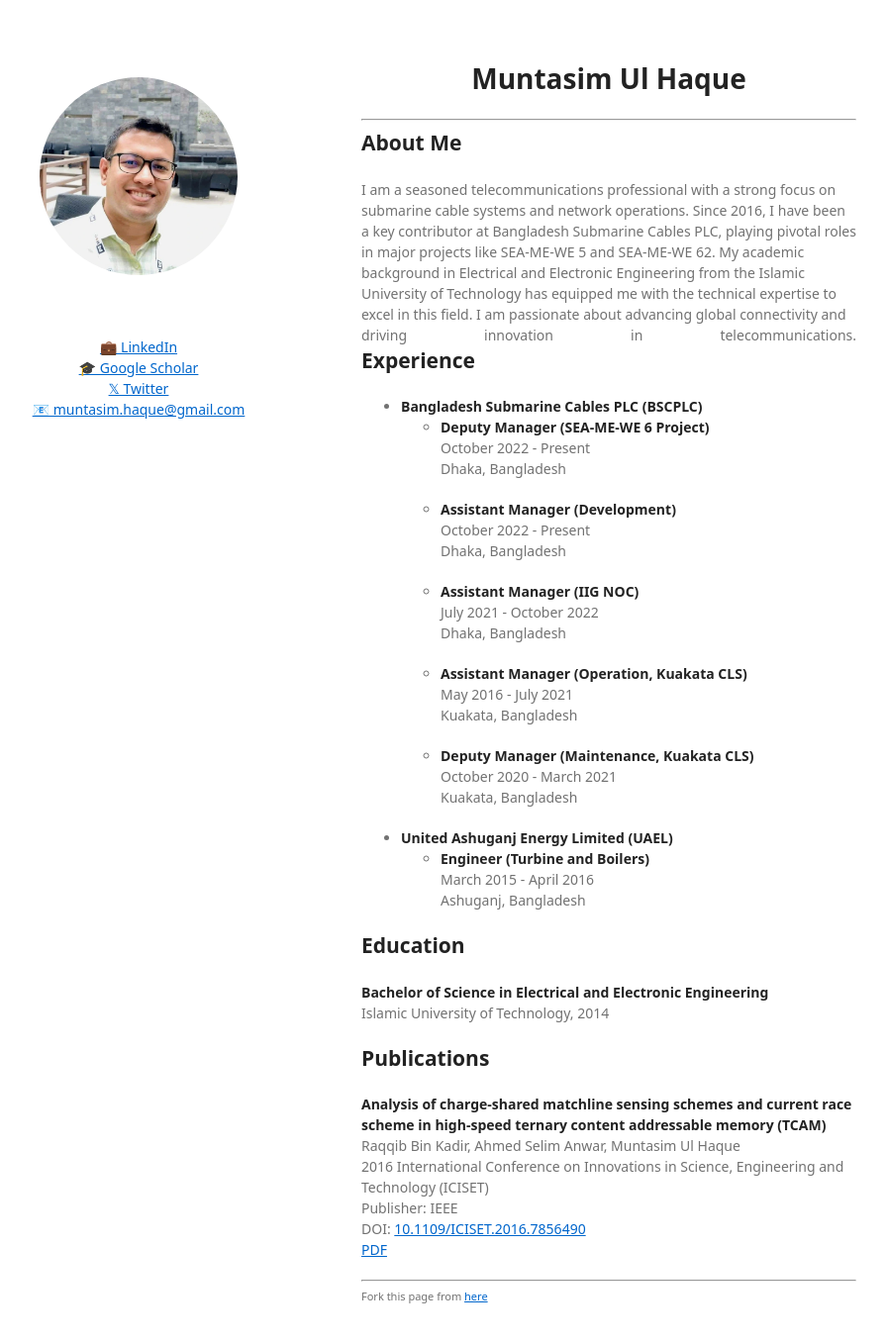
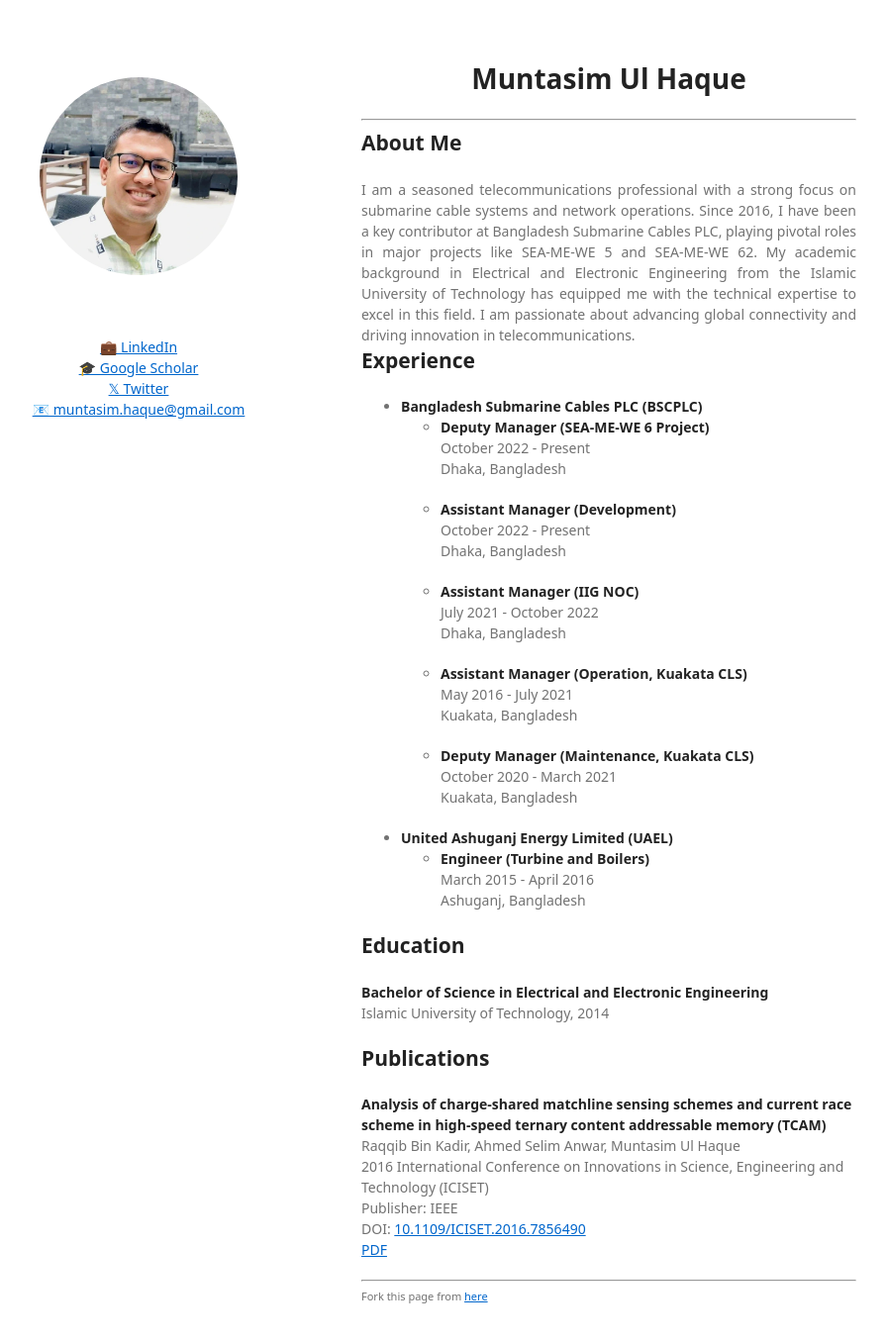
Before and after one commit to muntasimulhaque/muntasimulhaque.github.io, a Jekyll site: the page built from index.md, in a window 1280 px wide and 1389 px high. Shown: the top 1356 px of the window at 99% size, without its empty margins (205-1101 px from the left). Built offline with Jekyll 4.4.1, drawn with Linux system fonts in a browser that asks for light colours; our own code applies the rules of GitHub Pages for plain Markdown files.

Commit message:
Update default.html

```diff
--- a/_layouts/default.html
+++ b/_layouts/default.html
@@ -177,8 +177,7 @@
       }
 
 	  .about-me {
-         text-align: left;
-         text-align-last: justify; /* Justifies the last line */
+         text-align: justify;
          max-width: 600px; /* You can set a max width to control the width */
          margin: 0 auto;   /* Center the content */
 	  }
```
